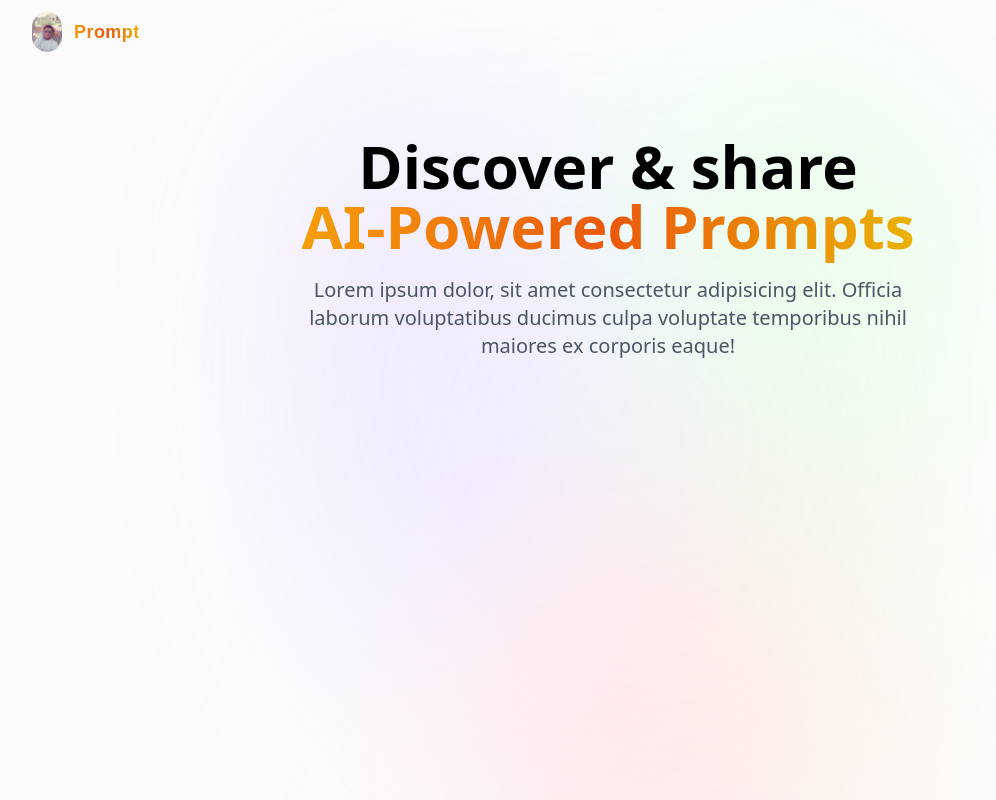
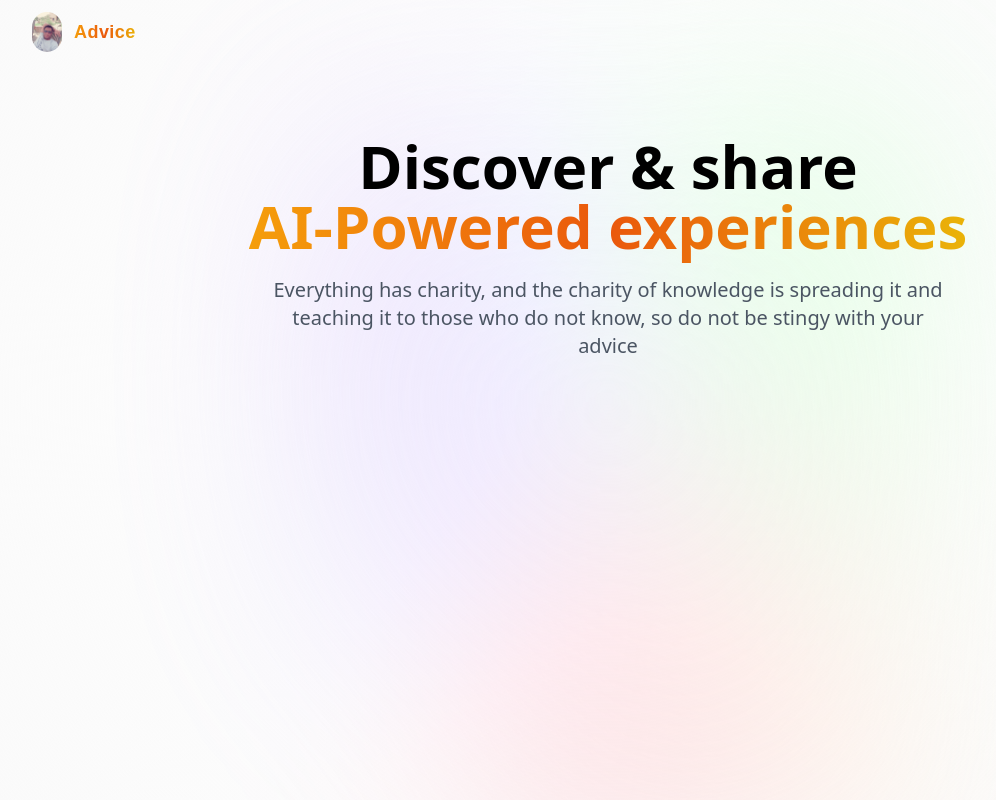
Before and after one commit to Ibrahim-Altantawy/Advice, a Next.js app: page / in a window 1280 px wide. Shown: the whole page, without its empty margins (32-1028 px from the left). Built offline with nearby package versions, Linux system fonts and the light colour scheme; no server answers.

Commit message:
update text

```diff
--- a/app/page.jsx
+++ b/app/page.jsx
@@ -8,13 +8,11 @@ export default async function Home() {
           Discover & share
           <br className="max-md:hidden" />
           <span className="orange_gradient text-center">
-            AI-Powered Prompts
+            AI-Powered experiences
           </span>
         </h1>
         <p className="desc text-center">
-          Lorem ipsum dolor, sit amet consectetur adipisicing elit. Officia
-          laborum voluptatibus ducimus culpa voluptate temporibus nihil maiores
-          ex corporis eaque!
+        Everything has charity, and the charity of knowledge is spreading it and teaching it to those who do not know, so do not be stingy with your advice
         </p>
       </section>
       <Feed  />
--- a/components/Navbar/NavbarComponent.jsx
+++ b/components/Navbar/NavbarComponent.jsx
@@ -18,7 +18,7 @@ export default function NavbarComponent() {
         className="rounded-full mr-3"
         alt="logo image"
         />
-        <p className="logo_text orange_gradient">Prompt</p>
+        <p className="logo_text orange_gradient">Advice</p>
         </Link>
         {/**mobil navigation */}
        <LoginNavbar/>
```
